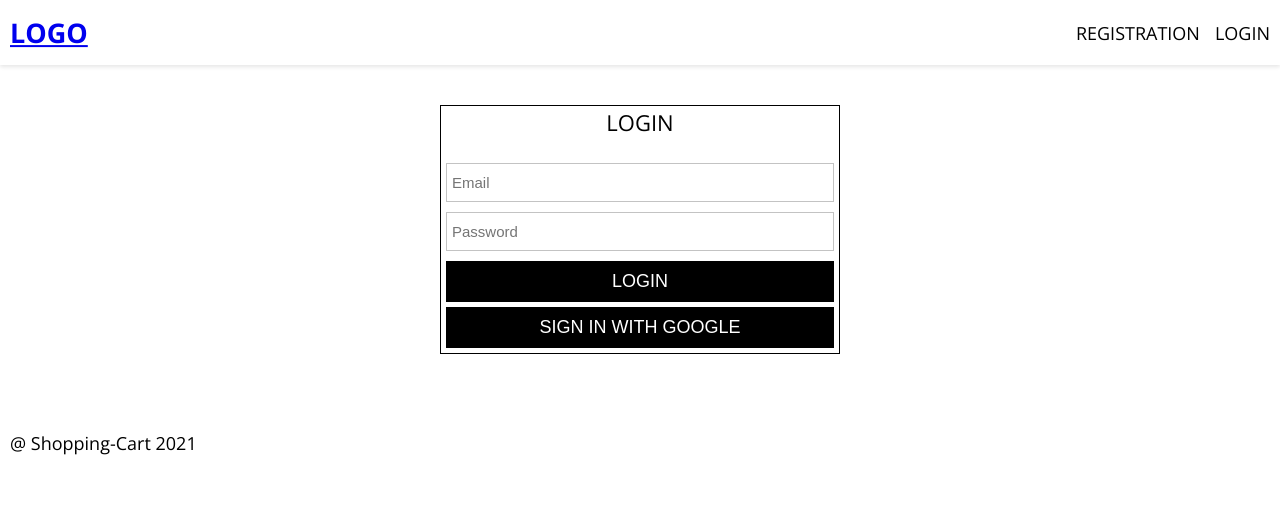
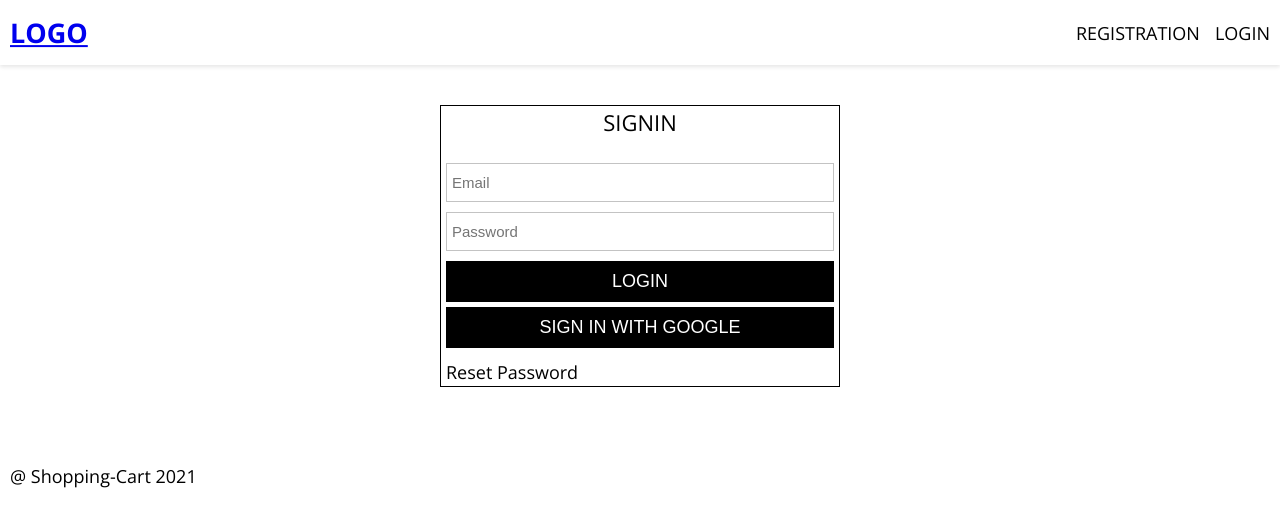
Before and after one commit to pradipteliGIT/shopping-cart, a React (Create React App) app: page /login in a window 1280 px wide. Shown: the top 526 px of the page. Built offline with nearby package versions, Linux system fonts and the light colour scheme; no server answers.

Commit message:
email password reset

```diff
--- a/src/App.js
+++ b/src/App.js
@@ -10,6 +10,7 @@ import HomePage from './pages/HomePage/HomePage';
 import Registration from './pages/Registration/Registration';
 import PageNotFound from './components/PageNotFound/PageNotFound';
 import Login from './pages/Login/Login';
+import Recovery from './pages/Recovery/Recovery';
 
 const initialState = null;
 function App() {
@@ -73,6 +74,14 @@ function App() {
           }
         />
         <Route
+          path="/recovery"
+          render={() => (
+            <MainPageLayout currentUser={currentUser}>
+              <Recovery />
+            </MainPageLayout>
+          )}
+        />
+        <Route
           render={() => (
             <MainPageLayout currentUser={currentUser}>
               <PageNotFound />
--- /dev/null
+++ b/src/components/AuthWrapper/AuthWrapper.js
@@ -0,0 +1,19 @@
+import React from 'react';
+import PropTypes from 'prop-types';
+import './AuthWrapper.scss';
+
+const AuthWrapper = ({ heading, children }) => (
+  <div className="auth-wrapper">
+    <div className="wrap">
+      {heading && <h1>{heading}</h1>}
+      {children && children}
+    </div>
+  </div>
+);
+
+AuthWrapper.propTypes = {
+  heading: PropTypes.string,
+  children: PropTypes.element,
+};
+
+export default AuthWrapper;
--- /dev/null
+++ b/src/components/AuthWrapper/AuthWrapper.scss
@@ -0,0 +1,27 @@
+.auth-wrapper {
+  width: 100%;
+  display: flex;
+  align-items: center;
+  justify-content: center;
+  .wrap {
+    width: 40rem;
+    max-width: 40rem;
+    padding: 5px;
+    border: 1px solid black;
+    margin: 4rem auto 6rem;
+    h1 {
+      font-size: 2.2rem;
+      text-transform: uppercase;
+      font-weight: 400;
+      text-align: center;
+      line-height: 1;
+      display: block;
+      width: 100%;
+      margin: 0 auto 3rem;
+      padding: 0;
+    }
+    .form-wrap {
+      margin: 3rem auto 0;
+    }
+  }
+}
--- /dev/null
+++ b/src/components/EmailPassword/EmailPassword.js
@@ -0,0 +1,52 @@
+import React, { useState } from 'react';
+import { withRouter } from 'react-router-dom';
+import { auth } from '../../firebase/utils';
+import AuthWrapper from '../AuthWrapper/AuthWrapper';
+import Button from '../Forms/Button/Button';
+import FormInput from '../Forms/FormInput/FormInput';
+
+const EmailPassword = props => {
+  // eslint-disable-next-line react/prop-types
+  const { history } = props;
+  const [email, setEmail] = useState('');
+  const [errors, setErrors] = useState([]);
+  const authWrapperConfig = {
+    heading: 'Email Password',
+  };
+  const handleChange = e => {
+    setEmail(e.target.value);
+  };
+  const handleSubmit = async e => {
+    e.preventDefault();
+    const config = {
+      url: 'http://localhost:3001/login',
+    };
+    await auth
+      .sendPasswordResetEmail(email, config)
+      .then(() => {
+        // eslint-disable-next-line react/prop-types
+        history.push('/login');
+      })
+      .catch(() => {
+        const err = ['Email not found. Please try again'];
+        setErrors(err);
+      });
+  };
+  return (
+    <AuthWrapper {...authWrapperConfig}>
+      <form onSubmit={handleSubmit}>
+        {errors.length > 0 && (
+          <ul>
+            {errors.map(error => (
+              <li key={error}>{error}</li>
+            ))}
+          </ul>
+        )}
+        <FormInput id="email" name="email" type="email" value={email} placeholder="Email" onChange={handleChange} />
+        <Button>Email Password</Button>
+      </form>
+    </AuthWrapper>
+  );
+};
+
+export default withRouter(EmailPassword);
--- a/src/components/SignIn/SignIn.js
+++ b/src/components/SignIn/SignIn.js
@@ -1,6 +1,8 @@
 import React, { Component } from 'react';
+import { Link } from 'react-router-dom';
 import { LOGIN_DETAILS } from '../../constants/constants';
 import { signInWithGoogle, auth } from '../../firebase/utils';
+import AuthWrapper from '../AuthWrapper/AuthWrapper';
 import Button from '../Forms/Button/Button';
 import FormInput from '../Forms/FormInput/FormInput';
 import './SignIn.scss';
@@ -33,11 +35,9 @@ class SignIn extends Component {
 
   render() {
     const { email, password } = this.state;
+    const authWrapperConfig = { heading: 'SignIn' };
     return (
-      <div className="sign-in">
-        <div className="wrap">
-          <h1>Login</h1>
-          <div className="form-wrap">
+      <AuthWrapper {...authWrapperConfig}>
         <form onSubmit={this.handleLogin}>
           <FormInput id="email" type="email" name="email" placeholder="Email" value={email} onChange={this.handleChange} />
           <FormInput
@@ -57,9 +57,10 @@ class SignIn extends Component {
             </div>
           </div>
         </form>
+        <div className="links">
+          <Link to="/recovery">Reset Password</Link>
         </div>
-        </div>
-      </div>
+      </AuthWrapper>
     );
   }
 }
--- a/src/components/SignIn/SignIn.scss
+++ b/src/components/SignIn/SignIn.scss
@@ -1,27 +1,11 @@
-.sign-in {
-  width: 100%;
+.social-sign-in {
+  margin: 0.5rem auto 0;
+}
+.links {
   display: flex;
-  align-items: center;
-  justify-content: center;
-  .wrap {
-    width: 40rem;
-    max-width: 40rem;
-    padding: 5px;
-    border: 1px solid black;
-    margin: 4rem auto 6rem;
-    h1 {
-      font-size: 2.2rem;
-      text-transform: uppercase;
-      font-weight: 400;
-      text-align: center;
-      line-height: 1;
-      display: block;
-      width: 100%;
-      margin: 0 auto 3rem;
-      padding: 0;
-    }
-    .social-sign-in {
-      margin: 0.5rem auto 0;
-    }
+  margin: 1.5rem auto 0;
+  a {
+    color: black;
+    text-decoration: none;
   }
 }
--- a/src/components/SignUp/SignUp.js
+++ b/src/components/SignUp/SignUp.js
@@ -4,6 +4,7 @@ import Button from '../Forms/Button/Button';
 import './SignUp.scss';
 import { USER_DETAILS, EMAIL_REGX } from '../../constants/constants';
 import { auth, handleUserProfile } from '../../firebase/utils';
+import AuthWrapper from '../AuthWrapper/AuthWrapper';
 
 class SignUp extends Component {
   constructor(props) {
@@ -55,10 +56,9 @@ class SignUp extends Component {
 
   render() {
     const { displayName, email, password, confirmPassword, errors } = this.state;
+    const authWrapperConfig = { heading: 'Registration' };
     return (
-      <div className="sign-up">
-        <div className="wrap">
-          <h1>Signup</h1>
+      <AuthWrapper {...authWrapperConfig}>
         {errors.length > 0 && (
           <ul>
             {errors.map(error => (
@@ -66,7 +66,6 @@ class SignUp extends Component {
             ))}
           </ul>
         )}
-          <div className="form-wrap">
         <form onSubmit={this.handleSubmit}>
           <FormInput
             id="displayName"
@@ -76,14 +75,7 @@ class SignUp extends Component {
             placeholder="Full Name"
             handleChange={this.handleChange}
           />
-              <FormInput
-                id="email"
-                name="email"
-                type="email"
-                value={email}
-                placeholder="Email"
-                handleChange={this.handleChange}
-              />
+          <FormInput id="email" name="email" type="email" value={email} placeholder="Email" handleChange={this.handleChange} />
           <FormInput
             id="password"
             name="password"
@@ -102,9 +94,7 @@ class SignUp extends Component {
           />
           <Button type="submit">Register</Button>
         </form>
-          </div>
-        </div>
-      </div>
+      </AuthWrapper>
     );
   }
 }
--- /dev/null
+++ b/src/pages/Recovery/Recovery.js
@@ -0,0 +1,6 @@
+import React from 'react';
+import EmailPassword from '../../components/EmailPassword/EmailPassword';
+
+const Recovery = () => <EmailPassword />;
+
+export default Recovery;
```
Also changed, not shown: src/components/EmailPassword/EmailPassword.scss (added). Lines whose indentation alone changed are shown as unchanged.
